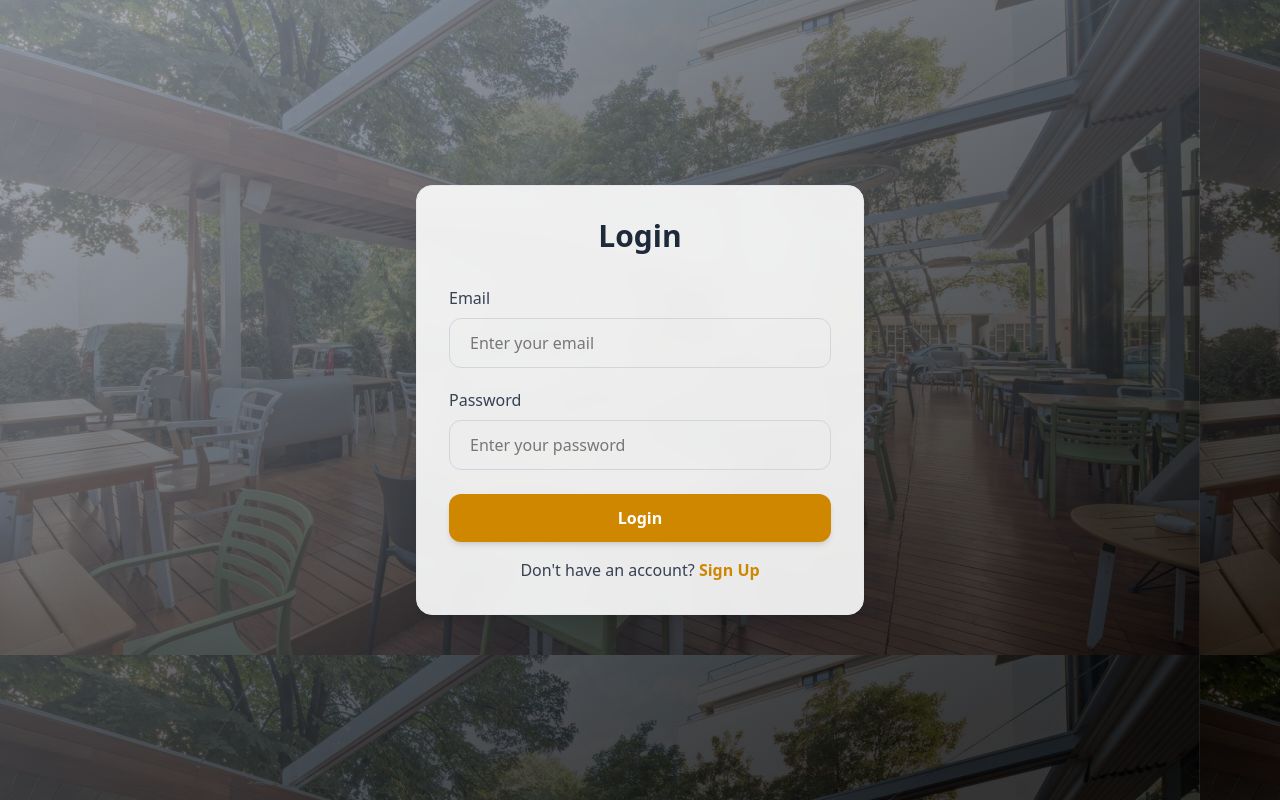
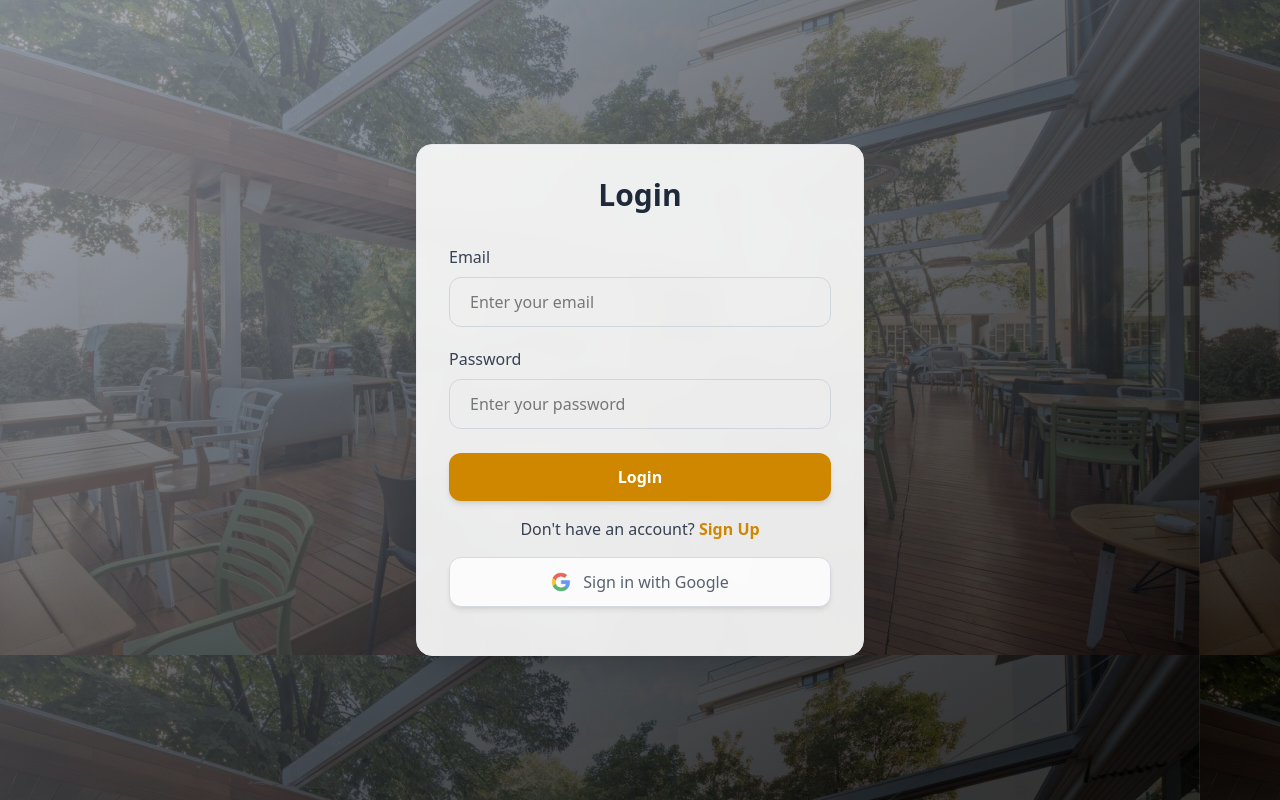
Before and after one commit to maharjanaryan/React-Js, a React (Vite) app: page /login in a window 1280 px wide. Built offline with nearby package versions, Linux system fonts and the light colour scheme.

Commit message:
Complete Project

```diff
--- a/src/pages/Login.jsx
+++ b/src/pages/Login.jsx
@@ -1,5 +1,6 @@
 import { useState } from "react";
 import { NavLink, useNavigate } from "react-router-dom";
+
 
 const Login = () => {
   const navigate = useNavigate();
@@ -51,8 +52,6 @@
 
       if (response.ok) {
         localStorage.setItem("user", JSON.stringify(data));
-
-        // Parse the stored user to access role
         const storedUser = JSON.parse(localStorage.getItem("user"));
 
         if (storedUser.role && storedUser.role.toLowerCase() === "admin") {
@@ -77,10 +76,8 @@
 
   return (
     <div className="min-h-screen flex items-center justify-center bg-gradient-to-br from-gray-400 to-black relative">
-      {/* Background Image */}
       <div className="absolute inset-0 bg-[url('/images/outdoor.png')] opacity-20"></div>
 
-      {/* Login Card */}
       <div className="relative z-10 w-full max-w-md p-8 bg-white/90 backdrop-blur-md rounded-2xl shadow-xl border border-gray-200">
         <h2 className="text-3xl font-bold text-center text-gray-800 mb-8">Login</h2>
 
@@ -133,9 +130,25 @@
         >
           {isLoading ? (
             <>
-              <svg className="animate-spin -ml-1 mr-3 h-5 w-5 text-white" xmlns="http://www.w3.org/2000/svg" fill="none" viewBox="0 0 24 24">
-                <circle className="opacity-25" cx="12" cy="12" r="10" stroke="currentColor" strokeWidth="4"></circle>
-                <path className="opacity-75" fill="currentColor" d="M4 12a8 8 0 018-8V0C5.373 0 0 5.373 0 12h4zm2 5.291A7.962 7.962 0 014 12H0c0 3.042 1.135 5.824 3 7.938l3-2.647z"></path>
+              <svg
+                className="animate-spin -ml-1 mr-3 h-5 w-5 text-white"
+                xmlns="http://www.w3.org/2000/svg"
+                fill="none"
+                viewBox="0 0 24 24"
+              >
+                <circle
+                  className="opacity-25"
+                  cx="12"
+                  cy="12"
+                  r="10"
+                  stroke="currentColor"
+                  strokeWidth="4"
+                ></circle>
+                <path
+                  className="opacity-75"
+                  fill="currentColor"
+                  d="M4 12a8 8 0 018-8V0C5.373 0 0 5.373 0 12h4zm2 5.291A7.962 7.962 0 014 12H0c0 3.042 1.135 5.824 3 7.938l3-2.647z"
+                ></path>
               </svg>
               Logging in...
             </>
@@ -145,12 +158,19 @@
         </button>
 
         {/* Signup Link */}
-        <p className="text-center text-gray-700">
+        <p className="text-center text-gray-700 mb-4">
           Don't have an account?{" "}
           <NavLink to="/signup" className="text-yellow-600 font-semibold hover:underline">
             Sign Up
           </NavLink>
         </p>
+
+        {/* Google Login Visual */}
+        <div className="w-full flex items-center justify-center bg-white border border-gray-300 rounded-xl shadow-md py-3 mb-4 cursor-pointer opacity-80">
+            <img src="/images/google.png" alt="Google" className="w-5 h-5 mr-3" />
+            <span className="text-gray-700 font-medium">Sign in with Google</span>
+        </div>
+
       </div>
     </div>
   );
--- a/src/pages/adminlayout/layout.jsx
+++ b/src/pages/adminlayout/layout.jsx
@@ -18,6 +18,14 @@
     }
   })
 
+    const navigate = useNavigate();
+
+      useEffect(() => {
+      const storedUser = JSON.parse(localStorage.getItem("user"));
+      if (!storedUser || storedUser.role.toLowerCase() !== "admin") {
+        navigate("/login", { replace: true });
+      }
+    }, [navigate]);
 
   const closeSidebar = () => setIsOpen(false);
 
```
Also changed, not shown: public/images/google.png (added).
